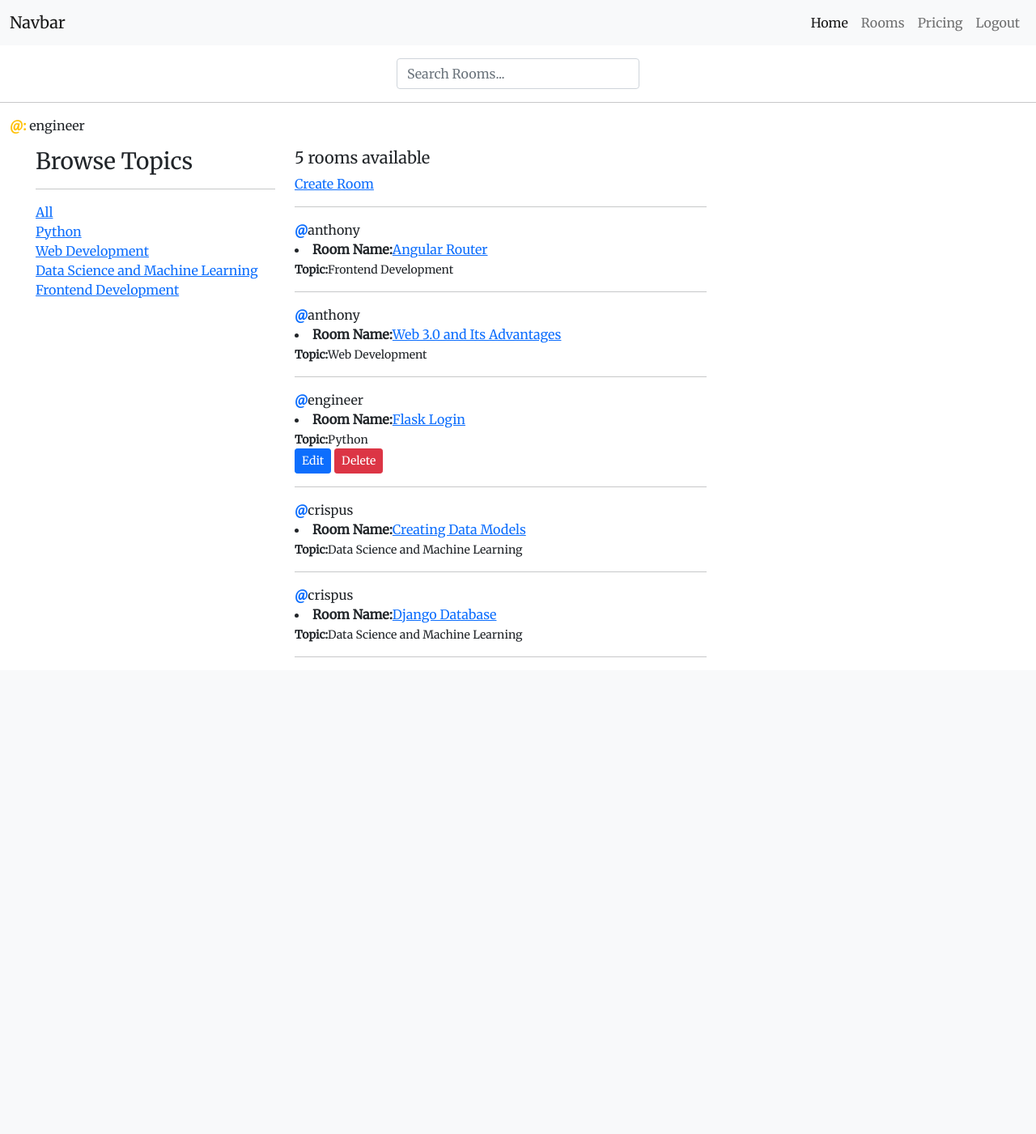
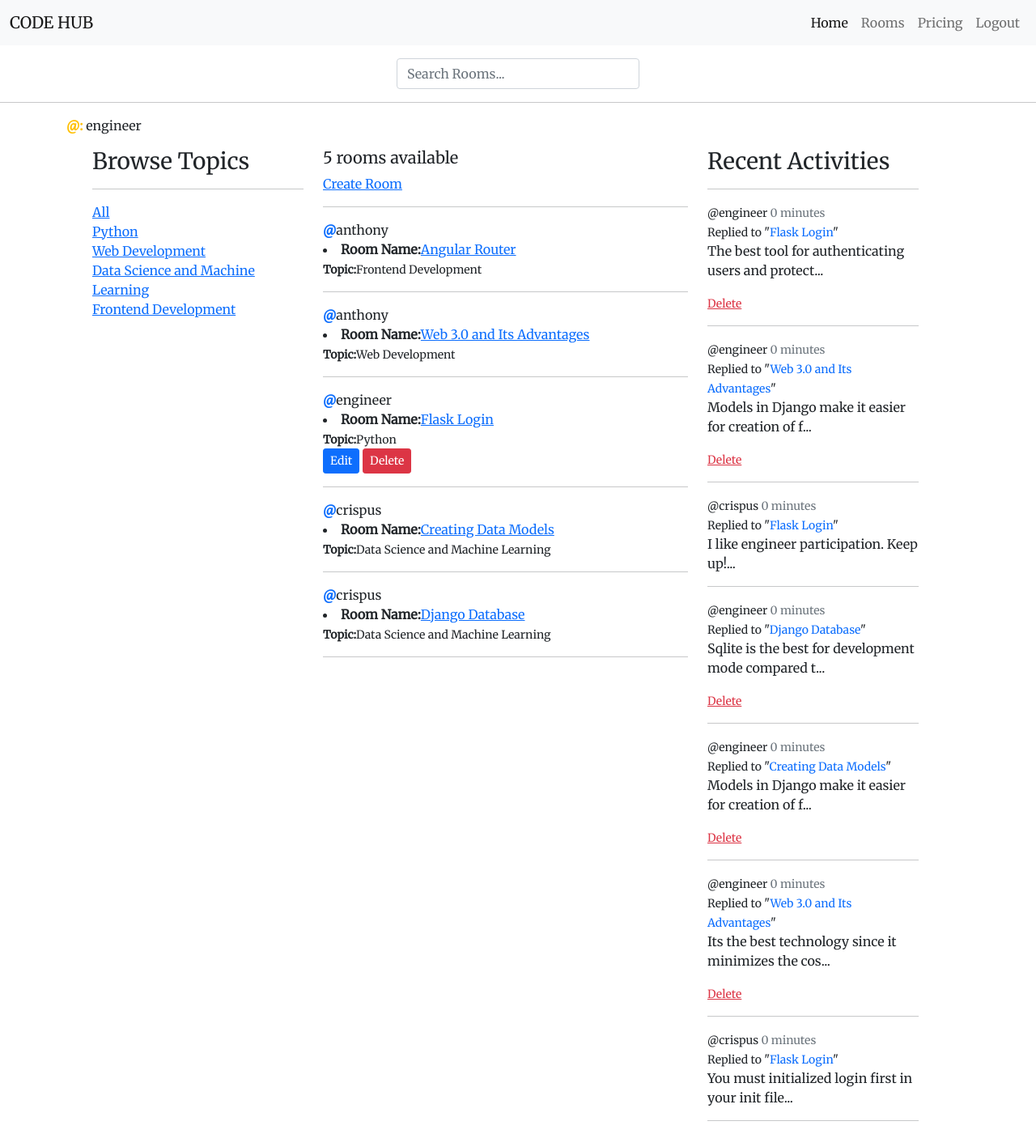
Before and after one commit to crispus-nj/Coders-Hub-, a Django app: page / in a window 1280 px wide. Shown: the whole page at 81% size. Before the commit the page ends 812 px from the top, so only its background shows below. Run offline with Django 4.2, Linux system fonts and the light colour scheme; a user stored in the database is signed in; data comes from the database, SQL or seed files in the repository; both versions use the stored data as it was after the commit; some libraries are stand-ins or nearby versions.

Commit message:
created html components to be reused in the project reducing redundancy. Delete the edit message functionality

```diff
--- /dev/null
+++ b/hub/templates/hub/activity_component.html
@@ -0,0 +1,15 @@
+<h3>Recent Activities</h3>
+<hr />
+<div>
+    {% for message in room_messages %}
+    <small>@{{message.user}}
+        <span class="text-muted">{{message.date_created|timesince}}</span> </small><br />
+    <small>Replied to "<span class="text-primary">{{message.room.name}}</span>"</small>
+    <p>{{message}}...</p>
+    {% if request.user == message.user %}
+    <small><a type="button" href="{% url 'delete-message' message.id %}" class="text-danger">Delete</a></small>
+    <br />
+    {% endif %}
+    <hr />
+    {% endfor %}
+</div>
--- /dev/null
+++ b/hub/templates/hub/feed_component.html
@@ -0,0 +1,14 @@
+{% for room in rooms %}
+
+<span><strong class="text-primary">@</strong>{{room.host}}</span>
+<li><strong>Room Name:</strong><a href='{% url 'rooms' room.id %}'>{{room.name}}</a></li>
+<small><strong>Topic:</strong>{{room.topic}}</small><br>
+{% if request.user.is_authenticated %}
+    {% if request.user == room.host %}
+        <a href='{% url 'update-room' room.id %}' class="btn btn-primary btn-sm">Edit</a>
+        <a href='{% url 'delete-room' room.id %}' class="btn btn-danger btn-sm">Delete</a>
+    <br>
+    {% endif %}
+{% endif %}
+<hr>
+{% endfor %}
--- a/hub/templates/hub/home.html
+++ b/hub/templates/hub/home.html
@@ -1,42 +1,20 @@
 {% extends 'base.html' %}
 {% block title %} Homepage {% endblock %}
  {% block content %}
- <div class="container-fluid">
+ <div class="container">
      <p><strong class="text-warning">@: </strong>{{request.user.username}}</p>
     <div class="row">
         <div class="col-md-3" style="margin-left: 2rem;">
-            <h3>Browse Topics</h3>
-            <hr>
-            <div>
-                <a href="{% url "home" %}">All</a>
-            </div>
-            {% for topic in topics %}
-                <div>
-                    <a href="{% url "home" %}?t={{topic.name}}">{{topic.name}}</a>
-                </div>
-            {% endfor %}
+            {% include 'hub/topics_component.html'%}
         </div>
         <div class="col-md-5">
             <h5>{{ room_count }} rooms available </h5>
             <a href='{% url 'create-room' %}'> Create Room</a>
             <hr>
-               {% for room in rooms %}
-
-                       <span><strong class="text-primary">@</strong>{{room.host}}</span>
-                       <li><strong>Room Name:</strong><a href='{% url 'rooms' room.id %}'>{{room.name}}</a></li>
-                       <small><strong>Topic:</strong>{{room.topic}}</small><br>
-                       {% if request.user.is_authenticated %}
-                        {% if request.user == room.host %}
-                       <a href='{% url 'update-room' room.id %}' class="btn btn-primary btn-sm">Edit</a>
-                       <a href='{% url 'delete-room' room.id %}' class="btn btn-danger btn-sm">Delete</a>
-                       <br>
-                         {% endif %}
-                    {% endif %}
-                   <hr>
-               {% endfor %}
+            {% include 'hub/feed_component.html'%}
         </div>
-        <div class="col-md-4">
-
+        <div class="col-md-3">
+            {% include 'hub/activity_component.html'%}
         </div>
     </div>
 
--- a/hub/templates/hub/room.html
+++ b/hub/templates/hub/room.html
@@ -20,7 +20,6 @@
                         <small> <span class="text-primary">@: {{message.user.username}} </span> {{message.date_created|timesince}} ago</small>
                         <p>{{message.body}}</p>
                         {% if request.user == message.user %}
-                        <small><a type="button" href="{% url 'delete-message' message.id %}">Edit</a></small>
                         <small><a type="button" href="{% url 'delete-message' message.id %}"  class="text-danger">Delete</a></small>
                         <br>
                         {% endif %}
--- /dev/null
+++ b/hub/templates/hub/topics_component.html
@@ -0,0 +1,10 @@
+<h3>Browse Topics</h3>
+<hr>
+<div>
+    <a href="{% url "home" %}">All</a>
+</div>
+{% for topic in topics %}
+<div>
+    <a href="{% url "home" %}?t={{topic.name}}">{{topic.name}}</a>
+</div>
+{% endfor %}
--- a/hub/urls.py
+++ b/hub/urls.py
@@ -8,7 +8,6 @@ urlpatterns = [
     path('update-room/<int:pk>/', views.update_room, name='update-room'),
     path('delete-room/<int:pk>/', views.delete_room, name='delete-room'),
     path('delete-message/<int:pk>/', views.delete_message, name='delete-message'),
-    path('update-message', views.update_message, name='update-message'),
 
     # user authentification
     path('login/', views.login_page, name='login'),
--- a/hub/views.py
+++ b/hub/views.py
@@ -19,13 +19,15 @@ def home(request):
                                  )
     topics = Topic.objects.all()
     room_count = rooms.count()
-    context = {'rooms': rooms, 'topics': topics, 'room_count': room_count}
+    room_messages = Message.objects.filter(Q(room__topic__name__icontains=q)).order_by('-date_created')
+    context = {'rooms': rooms, 'topics': topics, 'room_count': room_count, 'room_messages':room_messages}
     return render(request, 'hub/home.html', context)
 
 def room(request, pk):
     room = Room.objects.get(pk=pk)
     room_messages = room.message_set.all().order_by('-date_created')
     participants = room.participants.all()
+
     if request.method == 'POST':
         message = Message.objects.create(
             user = request.user,
@@ -49,9 +51,6 @@ def delete_message(request, pk):
         message.delete()
         return redirect('home')
     return render(request,'hub/delete.html', {'object': message})
-
-def update_message(request):
-    return render(request, 'hub/room.html')
 
 @login_required(login_url='login')
 def create_room(request):
--- a/templates/includes/navbar.html
+++ b/templates/includes/navbar.html
@@ -1,6 +1,6 @@
 <nav class="navbar navbar-expand-lg navbar-light bg-light">
     <div class="container-fluid">
-      <a class="navbar-brand" href="#">Navbar</a>
+      <a class="navbar-brand" href="{% url 'home' %}">CODE HUB </a>
       <button class="navbar-toggler" type="button" data-bs-toggle="collapse" data-bs-target="#navbarNav" aria-controls="navbarNav" aria-expanded="false" aria-label="Toggle navigation">
         <span class="navbar-toggler-icon"></span>
       </button>
```
Also changed, not shown: db.sqlite3, 1 other file.
